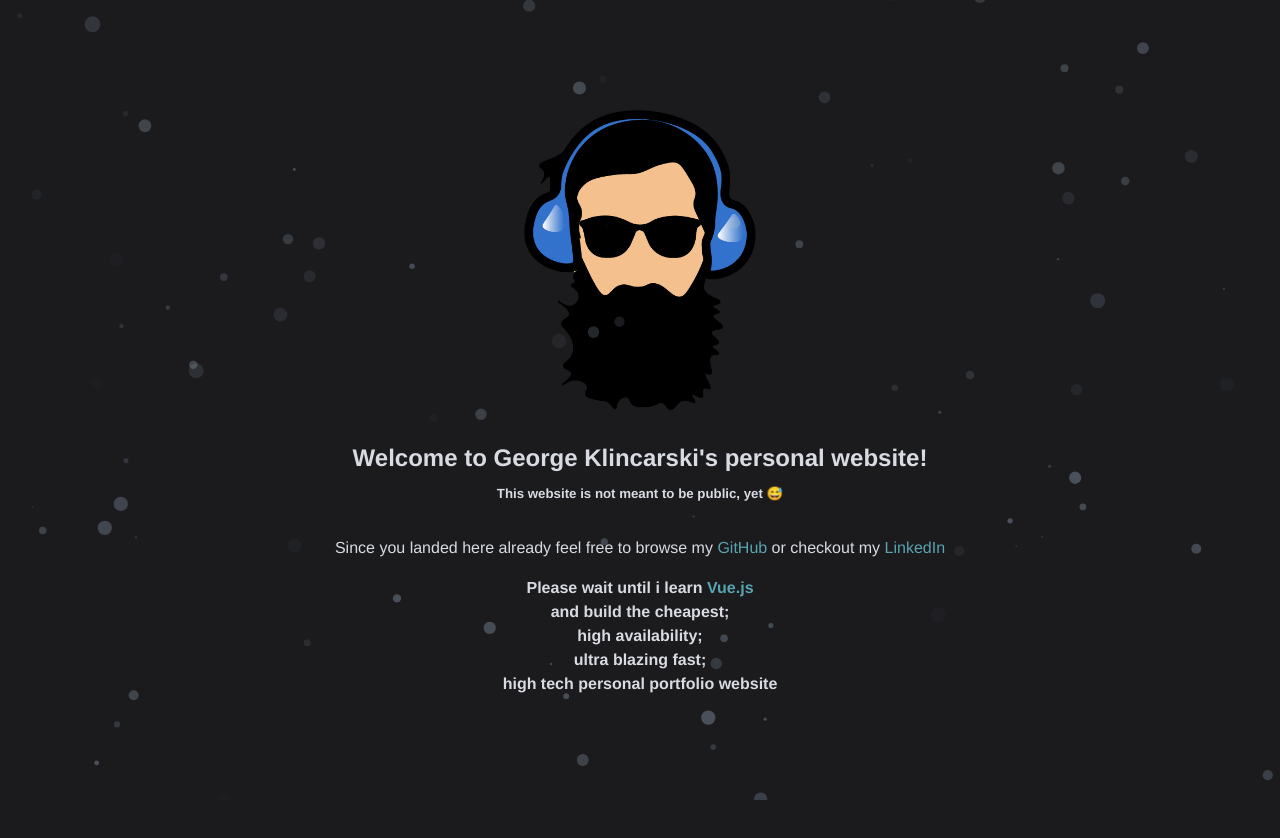
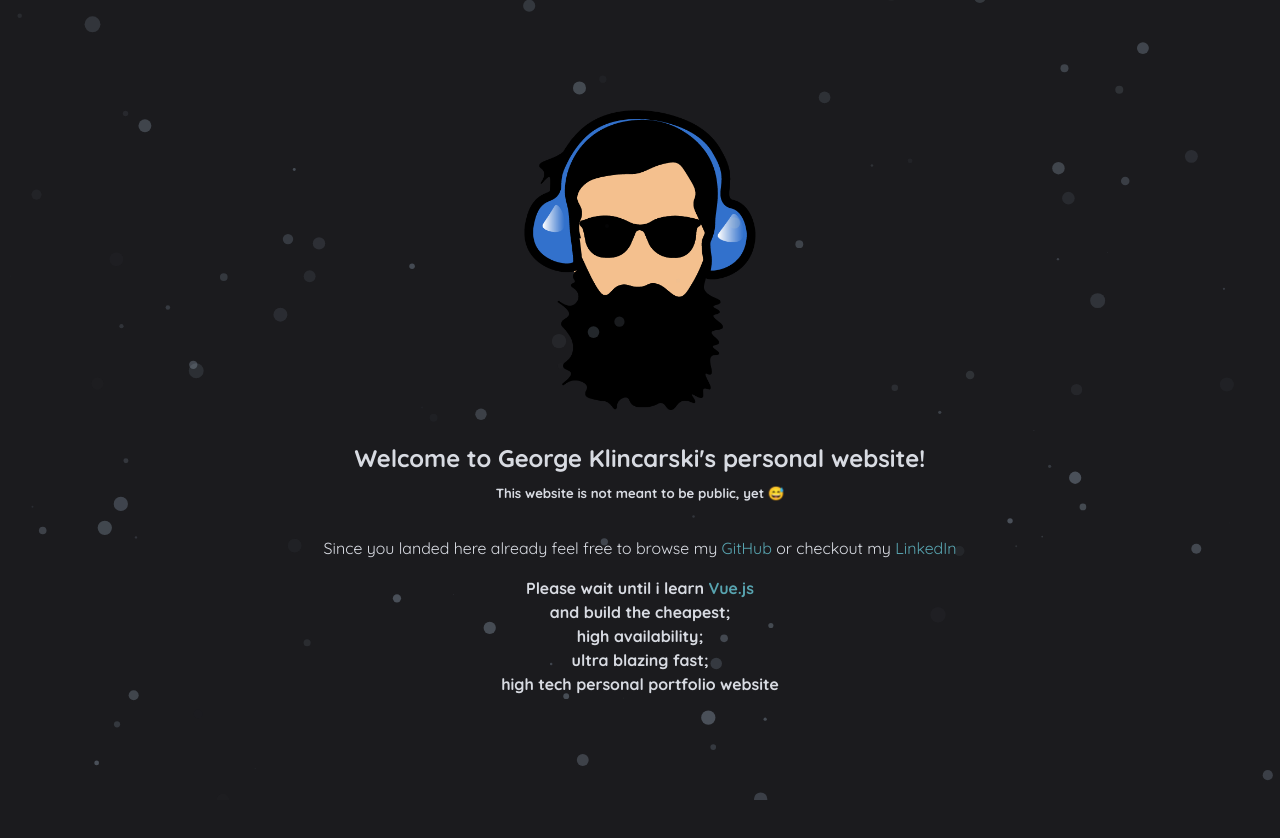
Before and after one commit to gkmk/mywebsite, a Vue app in the folder georgek/: page / in a window 1280 px wide. Shown: the top 838 px of the page. Built offline with nearby package versions, Linux system fonts and the light colour scheme.

Commit message:
added new font

```diff
--- a/georgek/src/App.vue
+++ b/georgek/src/App.vue
@@ -25,7 +25,7 @@ export default {
 
 <style>
 #app {
-  font-family: Avenir, Helvetica, Arial, sans-serif;
+  font-family: Quicksand, Avenir, Helvetica, Arial, sans-serif;
   -webkit-font-smoothing: antialiased;
   -moz-osx-font-smoothing: grayscale;
   height: 100vh;
--- a/georgek/src/assets/scss/main.scss
+++ b/georgek/src/assets/scss/main.scss
@@ -1,4 +1,9 @@
 @import "_colors.scss";
+
+@font-face {
+    font-family: 'Quicksand';
+    src: url(/assets/fonts/Quicksand-VariableFont_wght.ttf) format('truetype');
+}
 
 // Bootstrap
 // Required
```
Also changed, not shown: georgek/public/assets/fonts/Quicksand-VariableFont_wght.ttf (added).
